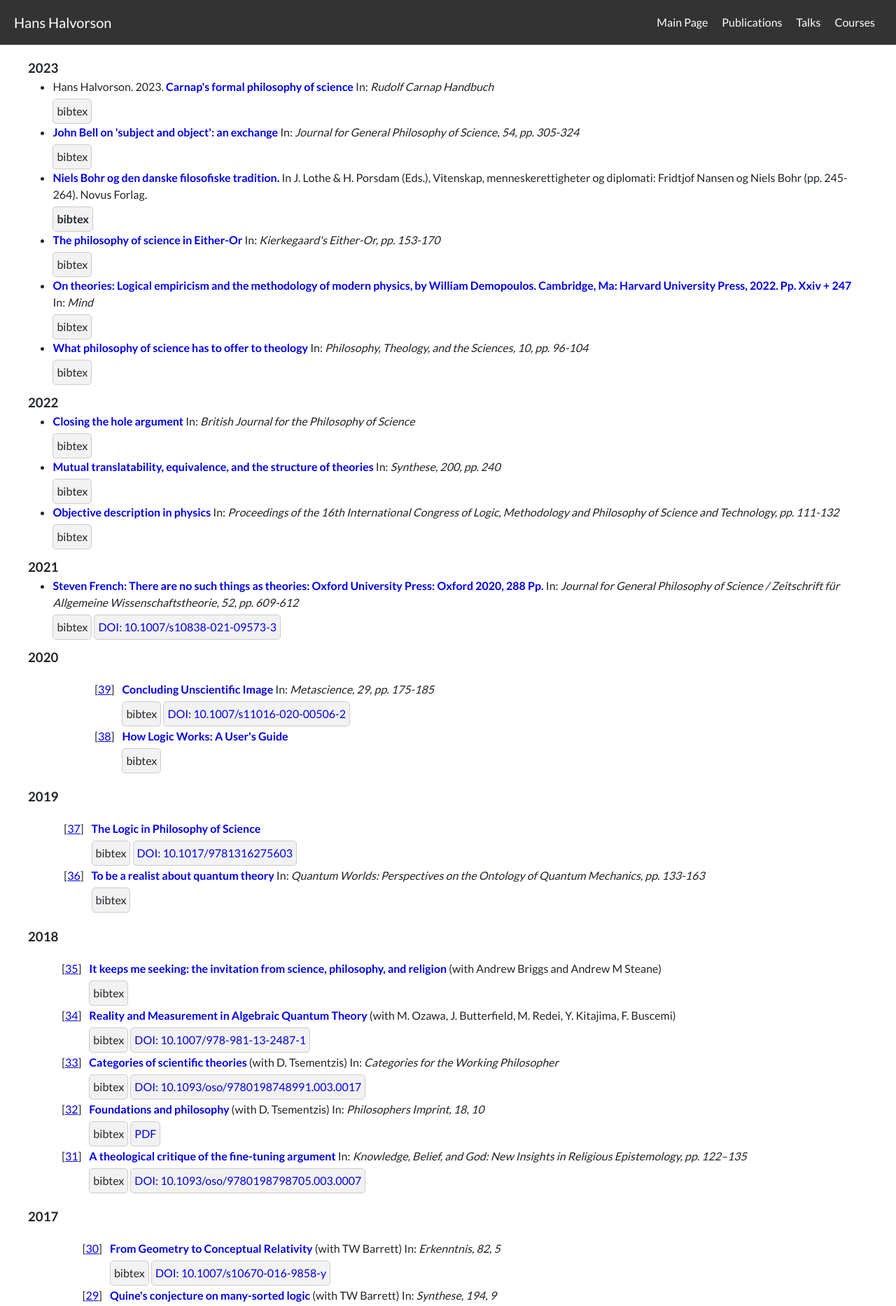
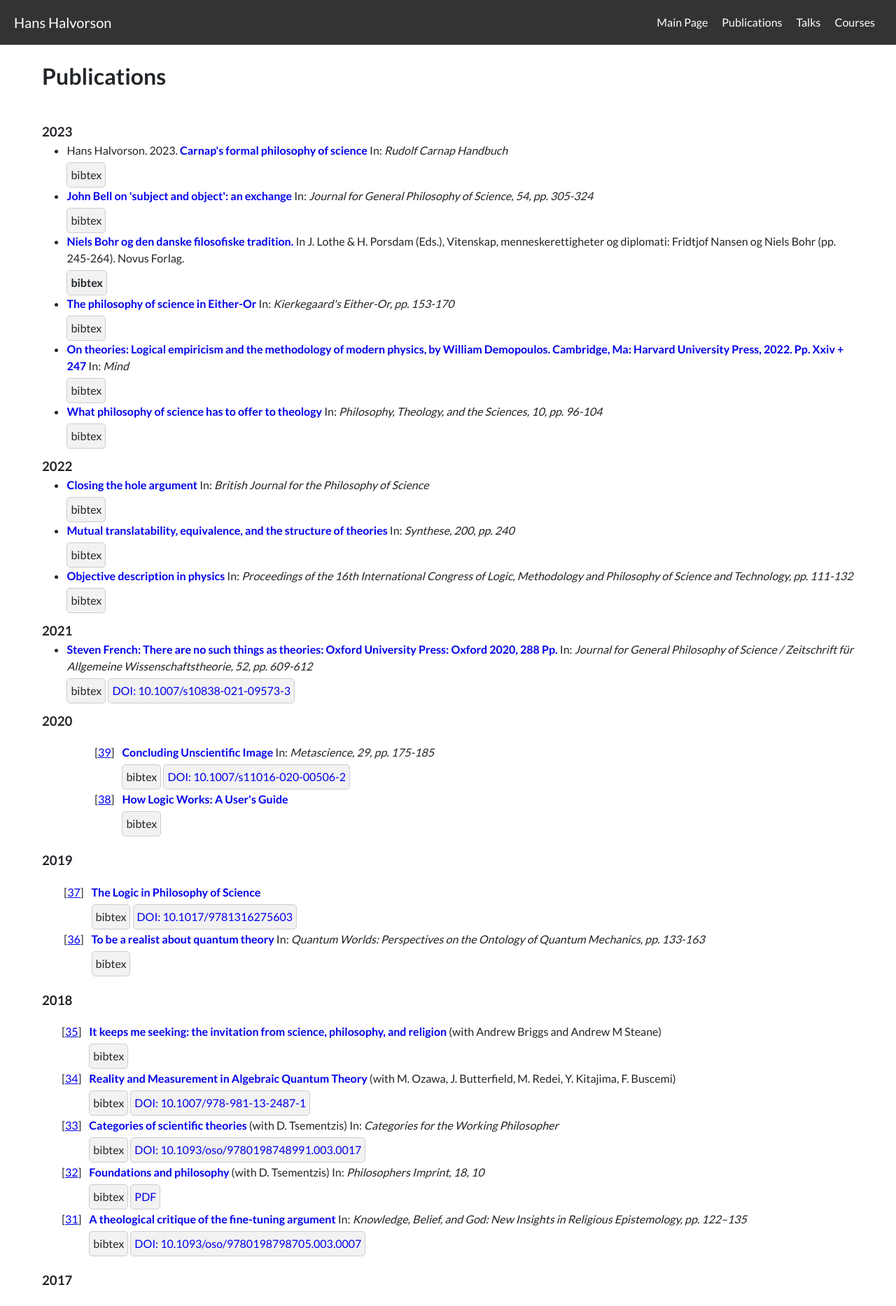
Before and after one commit to hhalvors/hhalvors.github.io, a Jekyll site: the page publications.html, which Jekyll copies as it is, in a window 1280 px wide. Shown: the top 1866 px of the page at 70% size. Built offline with Jekyll 4.4.1, drawn with Linux system fonts in a browser that asks for light colours.

Commit message:
fine tuning css

```diff
--- a/css/style.css
+++ b/css/style.css
@@ -87,9 +87,16 @@ body {
     background-color: #fff
 }
 
-h3 {
-    margin-left: -20px; /* Adjust as necessary to position the year to the left */
+h1, h3 {
+    margin-left: 0; /* Removes any default margin */
+    padding-left: 0; /* Ensures padding is consistent */
 }
+
+/* If there are specific container elements around your h1 or h3, you might need to adjust their paddings as well */
+.container, .publications-container {
+    padding-left: 20px; /* Adjust this value so it aligns with the text of your h3 elements */
+}
+
 
 .yeartable {
     border-collapse: collapse;
--- a/publications.html
+++ b/publications.html
@@ -18,14 +18,16 @@
     </a>
     <ul>
       <li><a href="/">Main Page</a></li>
-      <li><a href="/publications.html">Publications</a></li>
-      <li><a href="/talks.html">Talks</a></li>
-      <li><a href="/courses.html">Courses</a></li>
+      <li><a href="publications.html">Publications</a></li>
+      <li><a href="talks.html">Talks</a></li>
+      <li><a href="courses.html">Courses</a></li>
     </ul>
   </nav>
 </div>
 
 <div class="publications-container">
+
+<h1>Publications</h1>
 
 <div class="year-container">
 <h3>2023</h3>
```
